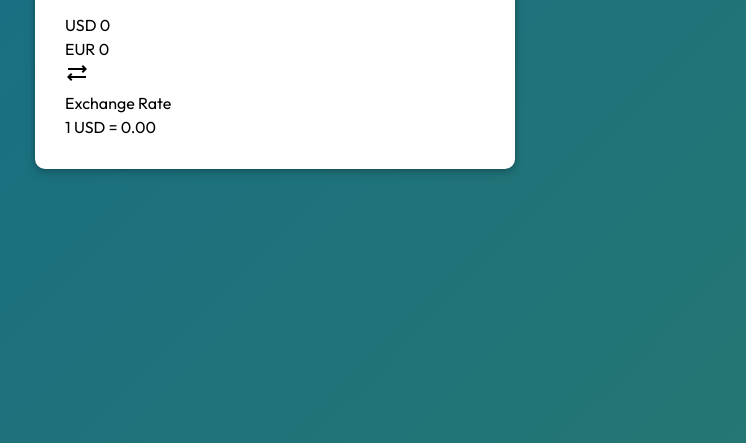
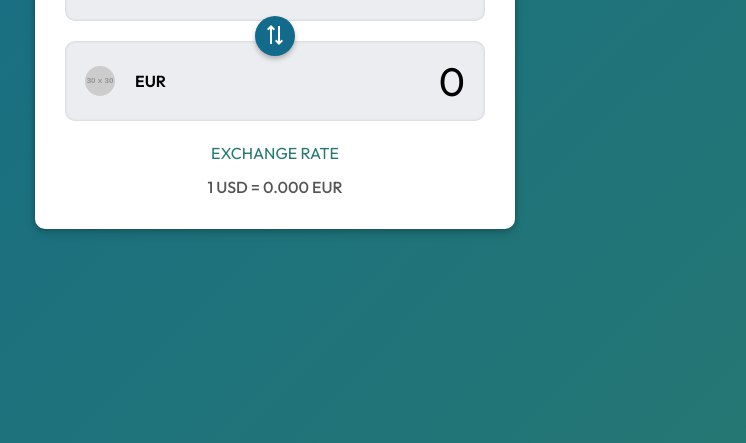
Before and after one commit to Nasir6276/currency-converter, a website: page src/index.html in a window 1280 px wide. Shown: the part 357-800 px from the top of the page, without its empty margins (365-1111 px from the left). Drawn offline with nearby package versions, Linux system fonts and the light colour scheme; placeholder pictures from the web are drawn by us.

Commit message:
ui update

```diff
--- a/src/index.html
+++ b/src/index.html
@@ -11,11 +11,13 @@
     <link rel="preconnect" href="https://fonts.gstatic.com" crossorigin>
     <link href="https://fonts.googleapis.com/css2?family=Outfit:wght@100..900&display=swap" rel="stylesheet">
     <script src="https://cdn.tailwindcss.com"></script>
+    <link rel="stylesheet" type="text/css" href="http://127.0.0.1:5500/src/input.css" />
+    <link href="https://fonts.googleapis.com/icon?family=Material+Icons" rel="stylesheet">
 </head>
 
 <body>
     <main>
-        <h1 class="text-3xl font-bold underline">
+        <h1 class="">
             Currency Converter
         </h1>
         <div class="controls" id="controls">
@@ -32,7 +34,7 @@
             </button>
             <div class="exchange-rate">
                 <h5>Exchange Rate</h5>
-                <span id="exchange-rate">1 USD = 0.00</span>
+                <span id="exchange-rate">1 USD = 0.000 EUR</span>
             </div>
         </div>
     </main>
--- a/src/input.css
+++ b/src/input.css
@@ -32,7 +32,7 @@ body {
     background: linear-gradient(135deg, var(--blue), var(--green));
 }
 
-main{
+main {
     background: var(--white);
     padding: 30px;
     border-radius: 10px;
@@ -44,3 +44,117 @@ main{
     position: relative;
     overflow: hidden;
 }
+
+h1 {
+    text-align: center;
+    text-transform: uppercase;
+    font-size: 2rem;
+    color: var(--green);
+}
+
+button {
+    border: none;
+    cursor: pointer;
+    font-size: 1rem;
+}
+
+.controls {
+    display: grid;
+    gap: 20px;
+    position: relative;
+}
+
+.control {
+    display: flex;
+    background: var(--input-background);
+    box-shadow: inset 0 0 3px var(--input-shadow);
+    border-radius: 10px;
+    overflow: hidden;
+}
+
+.control button {
+    --image: url(https://placehold.co/30/teal/white?text=$);
+    font-weight: 600;
+    background: transparent;
+    margin-left: 20px;
+    display: flex;
+    align-items: center;
+    gap: 20px;
+}
+
+.control button::before {
+    content: '';
+    width: 30px;
+    height: 30px;
+    border-radius: 50%;
+    background: teal var(--image) center no-repeat;
+}
+
+.control button::after {
+    font-family: 'Material Icons';
+    font-size: 1.5rem;
+    content: '\e5cf';
+}
+
+.control button:hover {
+    color: var(--green);
+}
+
+.control input {
+    font-size: 2.5rem;
+    text-align: end;
+    background: transparent;
+    width: 100%;
+    border: none;
+    outline: none;
+    padding: 10px 20px;
+}
+
+.control input::-webkit-inner-spin-button,
+.control input::-webkit-outer-spin-button {
+    appearance: none;
+}
+
+.swap-btn {
+    width: 40px;
+    height: 40px;
+    border-radius: 50%;
+    background: var(--blue);
+    color: var(--white);
+    line-height: 1;
+    box-shadow: 0 3px 5px var(--shadow-1);
+    position: absolute;
+    top: 37%;
+    inset-inline-start: 50%;
+    transform: translate(-50%, -50%);
+    transition: 0.3s;
+}
+
+.swap-btn:hover {
+    background: var(--green);
+}
+
+.swap-btn i {
+    rotate: 90deg;
+    transition: inherit;
+}
+
+.swap-btn:hover i {
+    rotate: 270deg;
+}
+
+.exchange-rate {
+    text-align: center;
+}
+
+.exchange-rate h5 {
+    text-transform: uppercase;
+    color: var(--green);
+}
+
+.exchange-rate span {
+    margin-top: 10px;
+    display: inline-block;
+    color: var(--exchange-rate-color);
+    font-weight: 500;
+}
```
